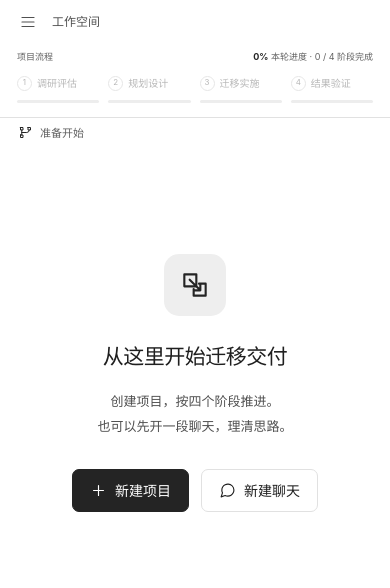
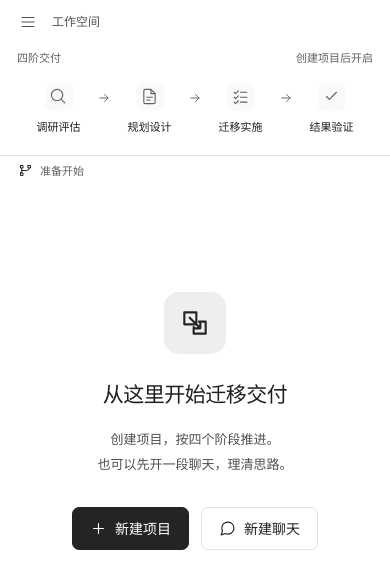
Before and after one commit to lyhlyhlyh233/migrationagentdemo, a Next.js app: page / in a window 390 px wide. Shown: the top 588 px of the page. Built offline with nearby package versions, Linux system fonts and the light colour scheme.

Commit message:
style: introduce initial delivery flow preview and project hints

```diff
--- a/app/globals.css
+++ b/app/globals.css
@@ -988,3 +988,36 @@ button.primary:hover:not(:disabled), .project-form-foot button:hover:not(:disabl
 @media (min-width: 981px) and (max-width: 1180px) {
   .workspace.nav-collapsed:has(> .agent-inspector) { grid-template-columns: 56px minmax(0, 1fr) 250px; }
 }
+
+/* Before execution, explain the delivery sequence without empty progress metrics. */
+.stage-flow-preview .progress-caption { margin-bottom: 12px; }
+.stage-flow-preview ol { gap: 20px; }
+.stage-flow-preview li { display: flex; align-items: center; gap: 8px; }
+.stage-flow-preview li button { align-items: center; gap: 10px; padding: 4px 0; min-width: 0; width: auto; flex: 1; color: var(--secondary); }
+.stage-flow-preview li button:disabled { opacity: 1; cursor: default; }
+.preview-stage-icon { display: grid; place-items: center; flex-shrink: 0; width: 28px; height: 28px; border-radius: 7px; background: var(--surface); color: var(--muted); }
+.preview-stage-copy { display: flex; flex-direction: column; gap: 4px; min-width: 0; }
+.preview-stage-copy strong { color: var(--ink); font-size: 13px; line-height: 20px; font-weight: 500; white-space: nowrap; }
+.preview-stage-copy > span { font-size: 11px; line-height: 16px; color: var(--muted); white-space: nowrap; }
+.preview-stage-next { margin-left: auto; color: var(--muted); }
+.preview-current .preview-stage-icon { color: var(--accent-ink); background: var(--accent-soft); }
+.preview-current .preview-stage-copy strong { color: var(--accent-ink); font-weight: 600; }
+.stage-flow-preview li button:not(:disabled):hover .preview-stage-copy strong { text-decoration: underline; text-underline-offset: 3px; }
+@media (max-width: 1180px) {
+  .stage-flow-preview ol { gap: 12px; }
+  .stage-flow-preview li { gap: 4px; }
+  .stage-flow-preview li button { gap: 6px; }
+  .preview-stage-copy > span { display: none; }
+  .preview-stage-copy strong { font-size: 12px; }
+}
+@media (max-width: 760px) {
+  .stage-flow-preview ol { gap: 8px; }
+  .stage-flow-preview li { position: relative; justify-content: center; }
+  .stage-flow-preview li button { flex-direction: column; justify-content: center; gap: 6px; padding-block: 4px; text-align: center; }
+  .preview-stage-next { position: absolute; right: -11px; top: 12px; }
+  .preview-stage-copy strong { font-size: 11px; }
+  .stage-flow-preview .progress-caption { font-size: 11px; }
+}
+
+/* Empty workspaces explain the prerequisite without washing out navigation. */
+.project-resources button:disabled, .project-resources button:disabled:hover { opacity: 1; color: var(--ink); background: transparent; cursor: default; }
--- a/app/page.tsx
+++ b/app/page.tsx
@@ -4,7 +4,7 @@ import { ChangeEvent, FormEvent, useEffect, useMemo, useRef, useState, useSyncEx
 import { AgentPanel, Icon, ShortcutMenu, type QuickGroup, type WorkStep } from './workspace-ui';
 import { ThemePicker } from './theme-picker';
 
-import { StageConversationList, StageHandoff, createStageConversation, initialStageConversations, mainConversationId, type StageConversation, type StageId } from './stage-conversations';
+import { StageConversationList, StageFlowPreview, StageHandoff, createStageConversation, initialStageConversations, mainConversationId, type StageConversation, type StageId } from './stage-conversations';
 
 interface ConversationView { draft?: string; typing?: boolean; workOpen?: boolean; panel?: PanelId }
 type PanelId = 'risk' | 'tasks' | 'creation' | 'cutover' | 'sync' | 'validation' | 'deliverables' | 'logs' | null;
@@ -943,6 +943,7 @@ function ProjectWorkspace({ navCollapsed, onNavCollapsedChange, visible, project
   };
   const currentSteps = stageSteps[activeStage];
   const currentStatus = currentSteps.some((s) => s.state === 'blocked') ? '等待人工确认' : runningStages[activeStage] ? '正在处理' : active.progress === 100 ? '阶段已完成' : activeStage === 'research' && assessmentStatus === 'ready' ? '资料就绪，等待启动' : '等待下一步';
+  const showFlowPreview = !project || assessmentStatus === 'idle' || assessmentStatus === 'ready';
   const overallProgress = Math.round(stages.reduce((sum, stage) => sum + stage.progress, 0) / 4);
   const totalMetrics = Object.values(executionMetrics).reduce((sum, item) => sum + item.total, 0);
   const finishedMetrics = Object.values(executionMetrics).reduce((sum, item) => sum + item.completed, 0);
@@ -974,7 +975,7 @@ function ProjectWorkspace({ navCollapsed, onNavCollapsedChange, visible, project
         <div className="project-switcher-row"><div className="project-switcher"><Icon name="folder" size={18} /><select aria-label="切换当前项目" title={project ? projectName : '工作空间'} value={projectId} onChange={(e) => onSelectProject(e.target.value)}><option value="lobby">工作空间</option>{projects.map((item) => <option key={item.id} value={item.id}>{item.info.siteName}</option>)}</select><Icon name="chevron" size={13} /></div><button className="icon-button" title="新建项目" aria-label="新建项目" onClick={startNewProject}><Icon name="plus" size={18} /></button><button className="icon-button" title="新建聊天" aria-label="新建聊天" onClick={newChat}><Icon name="chat" size={18} /></button></div>
         <div className="nav-tree-scroll">
           <nav className="primary-nav project-resources" aria-label="项目资料">
-            {([{ id: 'tasks', label: '迁移任务', icon: 'tasks' }, { id: 'risk', label: '迁移风险', icon: 'shield' }, { id: 'deliverables', label: '迁移交付件', icon: 'file' }, { id: 'logs', label: '操作日志', icon: 'clock' }] as const).map((item) => <button key={item.id} className={panel === item.id ? 'selected' : ''} disabled={!project} onClick={() => setPanel(item.id)}><Icon name={item.icon} size={17} /><span>{item.label}</span>{item.id === 'risk' && risks.some((risk) => !risk.closed) && <span className="nav-count">{risks.filter((risk) => !risk.closed).length}</span>}</button>)}
+            {([{ id: 'tasks', label: '迁移任务', icon: 'tasks' }, { id: 'risk', label: '迁移风险', icon: 'shield' }, { id: 'deliverables', label: '迁移交付件', icon: 'file' }, { id: 'logs', label: '操作日志', icon: 'clock' }] as const).map((item) => <button key={item.id} className={panel === item.id ? 'selected' : ''} disabled={!project} title={!project ? `${item.label} · 请先新建项目` : undefined} onClick={() => setPanel(item.id)}><Icon name={item.icon} size={17} /><span>{item.label}</span>{item.id === 'risk' && risks.some((risk) => !risk.closed) && <span className="nav-count">{risks.filter((risk) => !risk.closed).length}</span>}</button>)}
           </nav>
           <StageConversationList title={active.title} conversations={stageConversations} selectedId={!temporaryChat && !isManagement ? conversationId : null} disabled={!project} busyIds={Object.entries(conversationViews).filter(([, item]) => item.typing).map(([id]) => id)} onCreate={newStageChat} onSelect={openStageChat} onRename={renameStageChat} />
           <section className="nav-section"><div className="nav-section-heading"><h2>临时对话</h2><button className="icon-button" aria-label="添加临时对话" onClick={newChat}><Icon name="plus" size={15} /></button></div><nav className="temporary-conversations" aria-label="临时对话">{temporaryChats.map((chat) => <button key={chat.id} title={chat.title} className={temporaryChat === chat.id ? 'selected' : ''} onClick={() => openChat(chat.id)}><Icon name="chat" size={15} /><span>{chat.title}</span></button>)}</nav>{!temporaryChats.length && <p className="nav-empty">随时开启一段讨论</p>}</section>
@@ -983,7 +984,8 @@ function ProjectWorkspace({ navCollapsed, onNavCollapsedChange, visible, project
       </aside>
       <section className="conversation-workspace">
         <div className="mobile-workspace-bar"><button className="icon-button" aria-label="打开导航" onClick={() => setNavOpen(true)}><Icon name="menu" /></button><span>{project ? projectName : '工作空间'}</span></div>
-        {showStageRail && <section className="progress-rail" aria-label="迁移项目进度"><div className="progress-caption"><span>项目流程</span><span><strong>{overallProgress}%</strong> 本轮进度 · {stages.filter((s) => s.status === 'completed').length} / 4 阶段完成</span></div><ol>{stages.map((stage, index) => <li key={stage.id} className={`${project && stage.id === workflowStage ? 'current' : ''} ${stage.status === 'completed' ? 'done' : ''} ${runningStages[stage.id] ? 'is-processing' : ''} ${project && activeStage === stage.id ? 'viewed-stage' : ''}`}><button disabled={!availableStages[stage.id] && !readyStages[stage.id]} onClick={() => selectStage(stage.id)} aria-current={project && stage.id === activeStage ? 'step' : undefined}><span className="stage-sequence">{stage.status === 'completed' ? <Icon name="check" size={12} /> : index + 1}</span><span>{stage.title}</span><small>{!availableStages[stage.id] && readyStages[stage.id] ? '待确认' : `${stage.progress}%`}</small></button><div className="stage-track" role="progressbar" aria-label={`${stage.title}进度`} aria-valuemin={0} aria-valuemax={100} aria-valuenow={stage.progress}><i style={{ width: `${stage.progress}%` }} /></div></li>)}</ol></section>}
+        {showStageRail && showFlowPreview && <StageFlowPreview hasProject={Boolean(project)} ready={assessmentStatus === 'ready'} onOpenAssessment={() => selectStage('research')} />}
+        {showStageRail && !showFlowPreview && <section className="progress-rail" aria-label="迁移项目进度"><div className="progress-caption"><span>项目流程</span><span><strong>{overallProgress}%</strong> 本轮进度 · {stages.filter((s) => s.status === 'completed').length} / 4 阶段完成</span></div><ol>{stages.map((stage, index) => <li key={stage.id} className={`${project && stage.id === workflowStage ? 'current' : ''} ${stage.status === 'completed' ? 'done' : ''} ${runningStages[stage.id] ? 'is-processing' : ''} ${project && activeStage === stage.id ? 'viewed-stage' : ''}`}><button disabled={!availableStages[stage.id] && !readyStages[stage.id]} onClick={() => selectStage(stage.id)} aria-current={project && stage.id === activeStage ? 'step' : undefined}><span className="stage-sequence">{stage.status === 'completed' ? <Icon name="check" size={12} /> : index + 1}</span><span>{stage.title}</span><small>{!availableStages[stage.id] && readyStages[stage.id] ? '待确认' : `${stage.progress}%`}</small></button><div className="stage-track" role="progressbar" aria-label={`${stage.title}进度`} aria-valuemin={0} aria-valuemax={100} aria-valuenow={stage.progress}><i style={{ width: `${stage.progress}%` }} /></div></li>)}</ol></section>}
         {!isManagement && <div className="conversation-toolbar"><div className="conversation-context"><Icon name={temporaryChat ? 'chat' : 'agent'} size={15} /><span>{temporaryChat ? temporaryChats.find((chat) => chat.id === temporaryChat)?.title : project ? (currentStageChat.title === active.title ? active.title : `${active.title} / ${currentStageChat.title}`) : '准备开始'}</span></div>{temporaryChat && <span className="conversation-context-note">独立讨论</span>}{project && !temporaryChat && !showInspector && <button className="show-execution-details" onClick={toggleInspector}><Icon name="tasks" size={14} />查看执行详情</button>}</div>}
         <div className="conversation-scroll" ref={conversation} id={`conversation-${projectId}`} tabIndex={-1}>
           <div className={`conversation-content ${panel ? 'has-inline-panel' : ''}`}>
--- a/app/stage-conversations.tsx
+++ b/app/stage-conversations.tsx
@@ -54,3 +54,19 @@ export function StageHandoff({ from, to, checks, reviewing, onReview, onCancel,
     {reviewing && <div className="stage-handoff-review"><ul>{checks.map((check) => <li key={check}><Icon name="check" size={13} />{check}</li>)}</ul><p>确认后，系统会保留现有记录，并创建新的{to}会话。</p><div><button onClick={onCancel}>暂不进入</button><button className="primary" onClick={onConfirm}>确认进入{to}</button></div></div>}
   </section>;
 }
+
+
+export function StageFlowPreview({ hasProject, ready, onOpenAssessment }: { hasProject: boolean; ready: boolean; onOpenAssessment: () => void }) {
+  const descriptions: Record<StageId, string> = { research: '梳理资产与风险', planning: '制定批次与方案', migration: '执行迁移与割接', validation: '核验结果与交付' };
+  const icons: Record<StageId, string> = { research: 'search', planning: 'file', migration: 'tasks', validation: 'check' };
+  return <section className="progress-rail stage-flow-preview" aria-label="四阶交付流程预览">
+    <div className="progress-caption"><span>四阶交付</span><span>{hasProject ? ready ? '资料已就绪，等待启动评估' : '从准备评估资料开始' : '创建项目后开启'}</span></div>
+    <ol>{(Object.keys(stageTitles) as StageId[]).map((stageId, index) => <li key={stageId} className={hasProject && stageId === 'research' ? 'preview-current' : ''}>
+      <button disabled={!hasProject || stageId !== 'research'} onClick={onOpenAssessment} aria-current={hasProject && stageId === 'research' ? 'step' : undefined}>
+        <span className="preview-stage-icon"><Icon name={icons[stageId]} size={17} /></span>
+        <span className="preview-stage-copy"><strong>{stageTitles[stageId]}</strong><span>{descriptions[stageId]}</span></span>
+      </button>
+      {index < 3 && <span className="preview-stage-next" aria-hidden="true"><Icon name="right" size={14} /></span>}
+    </li>)}</ol>
+  </section>;
+}
```
Also changed, not shown: 1 other file (tests, documents, lock files or other folders).
